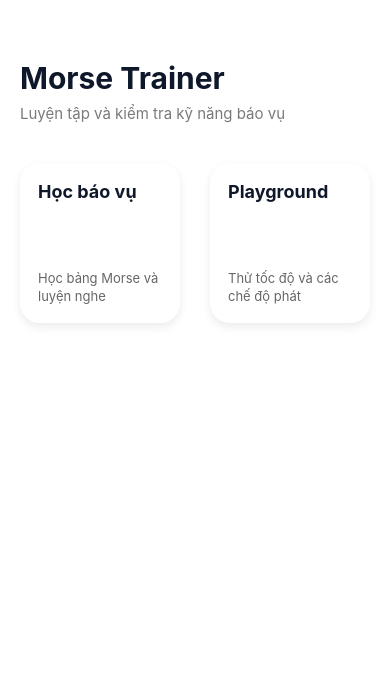
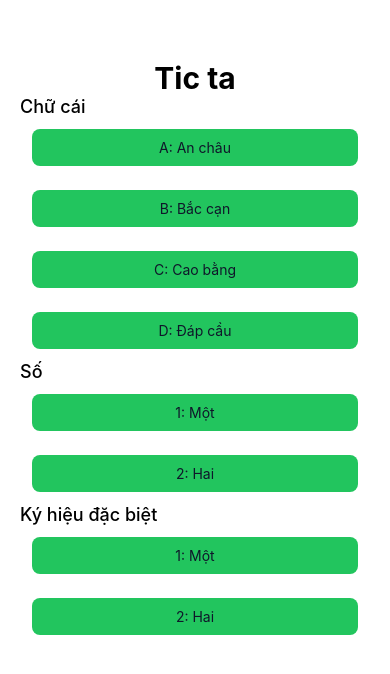
Before and after one commit to GreenDyy/DnD, a React Native app: screen / in a window 390 px wide. Shown: the top 674 px of the page. Built offline with nearby package versions, Linux system fonts and the light colour scheme.

Commit message:
add DnDScreen

```diff
--- a/package.json
+++ b/package.json
@@ -10,9 +10,11 @@
     "test": "jest"
   },
   "dependencies": {
+    "@react-native/new-app-screen": "0.86.2",
+    "@react-navigation/native": "^7.3.14",
+    "@react-navigation/native-stack": "^7.18.6",
     "react": "19.2.3",
     "react-native": "0.86.2",
-    "@react-native/new-app-screen": "0.86.2",
     "react-native-safe-area-context": "^5.5.2"
   },
   "devDependencies": {
--- a/src/navigation/AppNavigator.tsx
+++ b/src/navigation/AppNavigator.tsx
@@ -1,15 +1,33 @@
 import React from 'react';
 import { View, StyleSheet } from 'react-native';// TODO: Cài @react-navigation/native và stack/tab navigator
 import HomeScreen from '../screens/Home/HomeScreen';
+import DnDScreen from '../screens/DnD/DnDScreen';
+import { createNativeStackNavigator } from '@react-navigation/native-stack';
+import ProfileScreen from '../screens/Profile';
+import { createStaticNavigation } from '@react-navigation/native';
 function AppNavigator() {
   console.log("HomeScreen render");
 
   return (
     <View style={styles.container}>
-      <HomeScreen />
+      <DnDScreen />
     </View>
   );
 }
+
+const RootStack = createNativeStackNavigator({
+  screens: {
+    Home: {
+      screen: HomeScreen,
+      options: {title: 'Welcome'},
+    },
+    Profile: {
+      screen: DnDScreen,
+    },
+  },
+});
+
+const Navigation = createStaticNavigation(RootStack);
 
 const styles = StyleSheet.create({
   container: {
--- /dev/null
+++ b/src/screens/DnD/DnDScreen.tsx
@@ -0,0 +1,137 @@
+import React, { useEffect, useState } from "react";
+import { View, Text, StyleSheet, TouchableOpacity, Alert } from 'react-native';
+import { colors } from "../../theme";
+
+
+const dataDnDKey = [
+    {
+        id: "a",
+        text: "A: An châu",
+    },
+    {
+        id: 'b',
+        text: "B: Bắc cạn",
+    },
+    {
+        id: 'c',
+        text: "C: Cao bằng",
+    },
+    {
+        id: 'd',
+        text: "D: Đáp cầu",
+    }
+]
+
+const dataDnDNumber = [
+    {
+        id: '1',
+        text: "1: Một",
+    },
+    {
+        id: '2',
+        text: "2: Hai",
+    }
+]
+
+const handlePressKey = (id: any) => {
+    Alert.alert("Nút ", "id: " + id, [
+        { text: "OK" }
+    ]);
+    //Play sound DnD
+}
+
+function DnDScreen() {
+    const [state, setState] = useState(0)
+    useEffect(() => {
+        console.log("state: ", state)
+    }, [state])
+
+    return (
+        <View style={styles.container}>
+            <Text style={styles.title}>Tic ta</Text>
+
+            <Text style={styles.header}>Chữ cái</Text>
+
+            {
+                dataDnDKey.map((item, index) => {
+                    return (
+                        <TouchableOpacity key={index} style={styles.button} onPress={() => {
+                            handlePressKey(item.id)
+                        }}>
+                            <Text style={{
+                                textAlign: 'center',
+                                color: colors.text
+                            }}>{item.text}</Text>
+                        </TouchableOpacity>
+                    )
+                })
+            }
+
+            <Text style={styles.header}>Số</Text>
+            {
+                dataDnDNumber.map((item, index) => {
+                    return (
+                        <TouchableOpacity key={index} style={styles.button} onPress={() => {
+                            handlePressKey(item.id)
+                        }}>                            <Text style={{
+                            textAlign: 'center',
+                            color: colors.text
+                        }}>{item.text}</Text>
+                        </TouchableOpacity>
+                    )
+                })
+            }
+
+            <Text style={styles.header}>Ký hiệu đặc biệt</Text>
+            {
+                dataDnDNumber.map((item, index) => {
+                    return (
+                        <TouchableOpacity key={index} style={styles.button} onPress={() => {
+                            handlePressKey(item.id)
+                        }}>                            <Text style={{
+                            textAlign: 'center',
+                            color: colors.text
+                        }}>{item.text}</Text>
+                        </TouchableOpacity>
+                    )
+                })
+            }
+
+        </View>
+    )
+}
+
+const styles = StyleSheet.create({
+    container: {
+        flex: 1,
+        backgroundColor: colors.background,
+        paddingHorizontal: 20,
+        paddingTop: 60,
+    },
+    button: {
+        borderRadius: 8,
+        padding: 10,
+        justifyContent: "center",
+        backgroundColor: colors.success,
+        margin: 12
+    },
+    text: {
+        fontSize: 12,
+        fontWeight: '700',
+        color: colors.text,
+        textAlign: "center"
+    },
+    title: {
+        fontSize: 30,
+        fontWeight: '700',
+        textAlign: 'center',
+
+    },
+    header: {
+        fontSize: 18,
+        fontWeight: 500,
+    }
+
+})
+
+export default DnDScreen
--- a/src/screens/Home/HomeScreen.tsx
+++ b/src/screens/Home/HomeScreen.tsx
@@ -1,8 +1,12 @@
 import React from 'react';
 import { View, Text, StyleSheet, TouchableOpacity, Alert } from 'react-native';
 import { colors } from '../../theme/colors';
+import { aa } from '../../utils';
+import { useNavigation } from '@react-navigation/native';
 
 function HomeScreen() {
+
+  const navigation = useNavigation();
   return (
     <View style={styles.container}>
       <Text style={styles.header}>Morse Trainer</Text>
@@ -28,6 +32,16 @@ function HomeScreen() {
           <Text style={styles.cardTitle}>Playground</Text>
           <Text style={styles.cardDesc}>
             Thử tốc độ và các chế độ phát
+          </Text>
+        </TouchableOpacity>
+
+         <TouchableOpacity style={styles.card}
+          onPress={() => {
+            navigation.navigate
+          }}>
+          <Text style={styles.cardTitle}>Tíc Tà Sound</Text>
+          <Text style={styles.cardDesc}>
+            Test
           </Text>
         </TouchableOpacity>
       </View>
@@ -64,7 +78,7 @@ const styles = StyleSheet.create({
   },
 
   card: {
-    width: CARD_SIZE,
+    width: '30%',
     height: CARD_SIZE,
     borderRadius: 20,
     backgroundColor: '#FFFFFF',
```
Also changed, not shown: src/utils/index.ts (+12 -1 lines), 1 other file (tests, documents, lock files or other folders).
